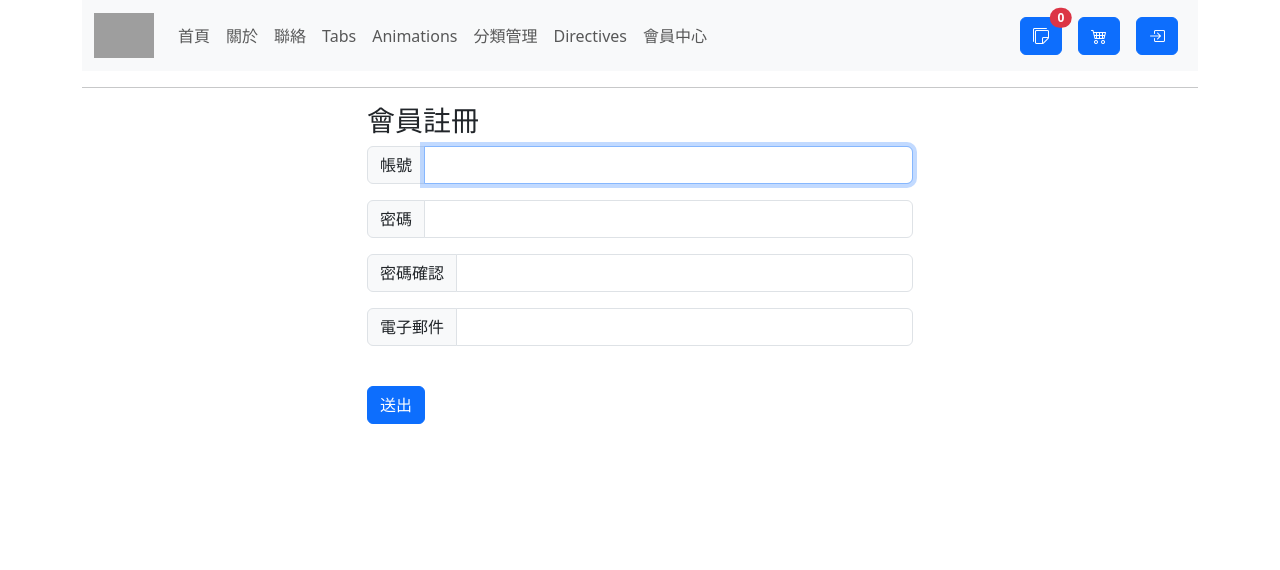
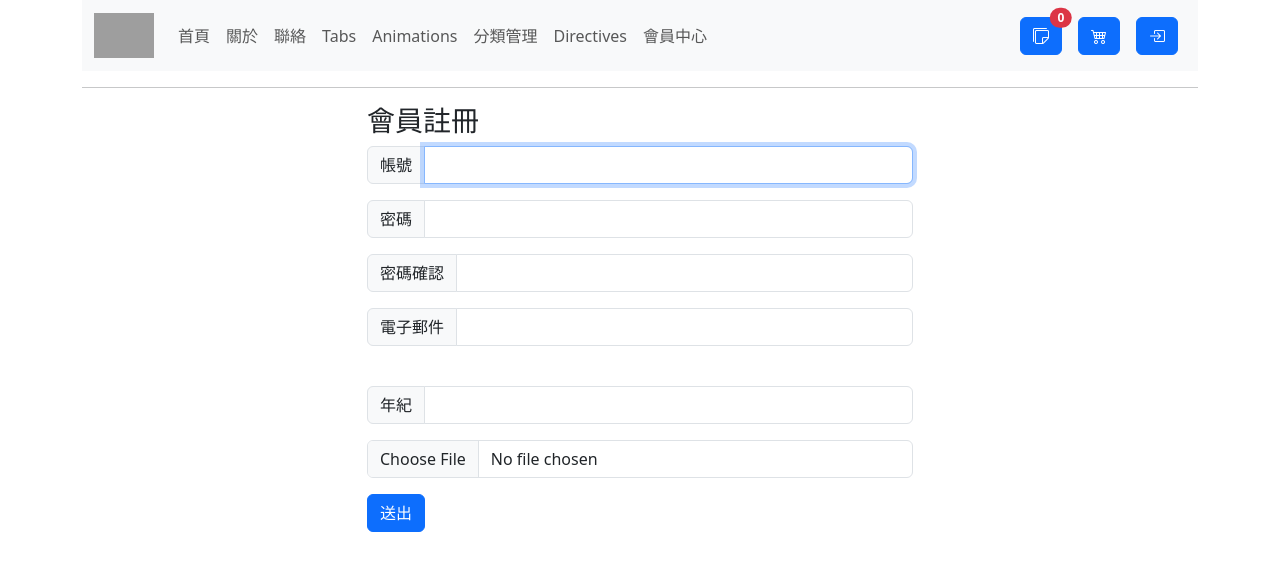
Before and after one commit to HsiaoHungWang/vue-fuen144, a Vue app: page /register in a window 1280 px wide. Shown: the top 570 px of the page. Built offline with nearby package versions, Linux system fonts and the light colour scheme; grey boxes are pictures that could not be loaded.

Commit message:
會員註冊含檔案上傳及密碼加密

```diff
--- a/src/views/RegisterView.vue
+++ b/src/views/RegisterView.vue
@@ -3,16 +3,16 @@
         <div class="col-3"></div>
         <div class="col-6">
             <h3>會員註冊</h3>
-            <form id="registerForm" novalidate @submit.prevent="validate">
+            <form name="userData" id="registerForm" novalidate @submit.prevent="validate">
                 <div class="input-group">
                     <label for="account" class="input-group-text">帳號</label>
-                    <input type="text" class="form-control" v-model.trim="userData.username" id="account" required autofocus autocomplete="off">
+                    <input type="text" name="Name" class="form-control" v-model.trim="userData.username" id="account" required autofocus autocomplete="off">
                     <span  v-if="!validity.userNameRequired" class="input-group-text bg-danger text-white" ><i class="bi bi-x-lg"></i></span>
                 </div>
                 <div class="mb-3"><small v-if="!validity.userNameRequired" class="text-danger">帳號一定要輸入</small></div>
                 <div class="input-group">
                     <label for="pwd1" class="input-group-text">密碼</label>
-                    <input type="password" class="form-control" v-model.trim="userData.pwd1" id="pwd1" autocomplete="off">
+                    <input type="password" name="Password" class="form-control" v-model.trim="userData.pwd1" id="pwd1" autocomplete="off">
                     <span v-if="!validity.pwdRequired" class="input-group-text bg-danger text-white"><i class="bi bi-x-lg"></i></span>
                 </div>
                 <div class="mb-3"><small v-if="!validity.pwdRequired" class="text-danger">密碼一定要輸入</small></div>
@@ -27,14 +27,22 @@
                 </div>
                 <div class="input-group">
                     <label for="email" class="input-group-text">電子郵件</label>
-                    <input type="email" v-model.trim="userData.useremail" class="form-control" id="email">
+                    <input type="email" name="Email" v-model.trim="userData.useremail" class="form-control" id="email">
                     <span v-if="!validity.emailRequired || !validity.emailFormat" class="input-group-text bg-danger text-white"><i class="bi bi-x-lg"></i></span>
                 </div>
                 <div class="mb-3">
                     <small v-if="!validity.emailRequired" class="text-danger">電子郵件要輸入</small><br>
                     <small v-if="!validity.emailFormat" class="text-danger">電子郵件格式不正確</small>
                 </div>
+                <div class="input-group mb-3">
+                    <label for="age" class="input-group-text">年紀</label>
+                    <input type="number" name="Age"  class="form-control" id="age">
 
+                </div>
+                <div class="mb-3">
+
+  <input class="form-control" type="file" name="theFile" id="formFile">
+</div>
                 <button type="submit" class="btn btn-primary" id="buttonSubmit">送出</button>
 
             </form>
@@ -50,7 +58,9 @@
 <script setup>
 import { ref } from 'vue';
 
+const BASE_URL = import.meta.env.VITE_API_BASEURL
 
+const API_URL = `${BASE_URL}/Members`
 
 const userData = ref({
     "username":"",
@@ -73,7 +83,7 @@ const validity = ref({
 const emailRule = /^[^@\s]+@[^@\s]+\.[^@\s]+$/;
 const pwdRule = /^(?=.*[a-z])(?=.*[A-Z])(?=.*\d)[a-zA-Z\d]{8,}$/
 
-const validate = ()=>{
+const validate = async()=>{
     //解構賦值
     const { username, pwd1, pwd2, useremail } = userData.value
 
@@ -97,8 +107,19 @@ const validate = ()=>{
     validity.value.isValid = validity.value.userNameRequired  && validity.value.pwdRequired && validity.value.emailRequired && validity.value.pwdConfirm && validity.value.emailFormat
 
     if(validity.value.isValid){
-        //todo 將userData資料透過fecth()傳送到API
-        alert('送出')
+
+        //alert('送出')
+          //todo 將userData資料透過fecth()傳送到API
+        const formData = new FormData(document.userData)
+        const response = await fetch(API_URL,{
+            method:'POST',
+            body:formData
+        })
+        if(response.ok){
+            alert('註冊成功!!')
+        }
+
+
     }
 }
 
```
